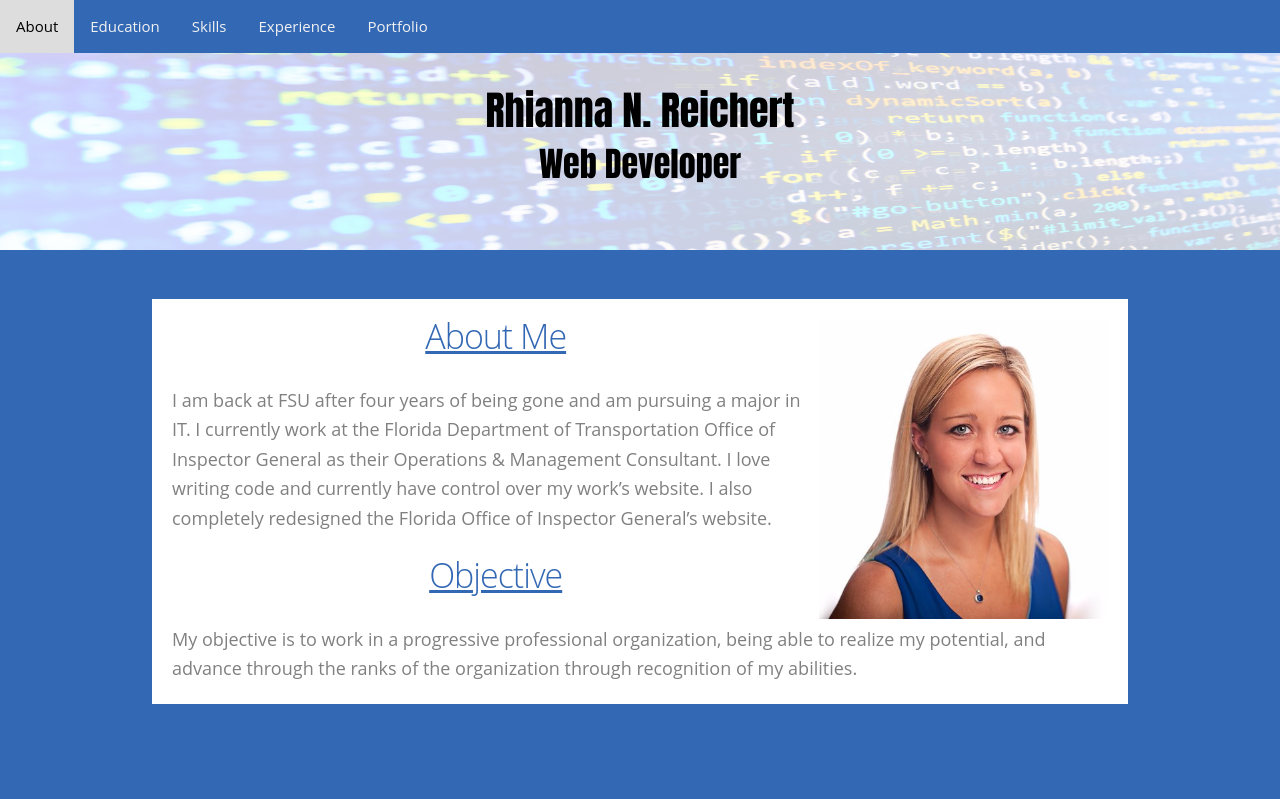
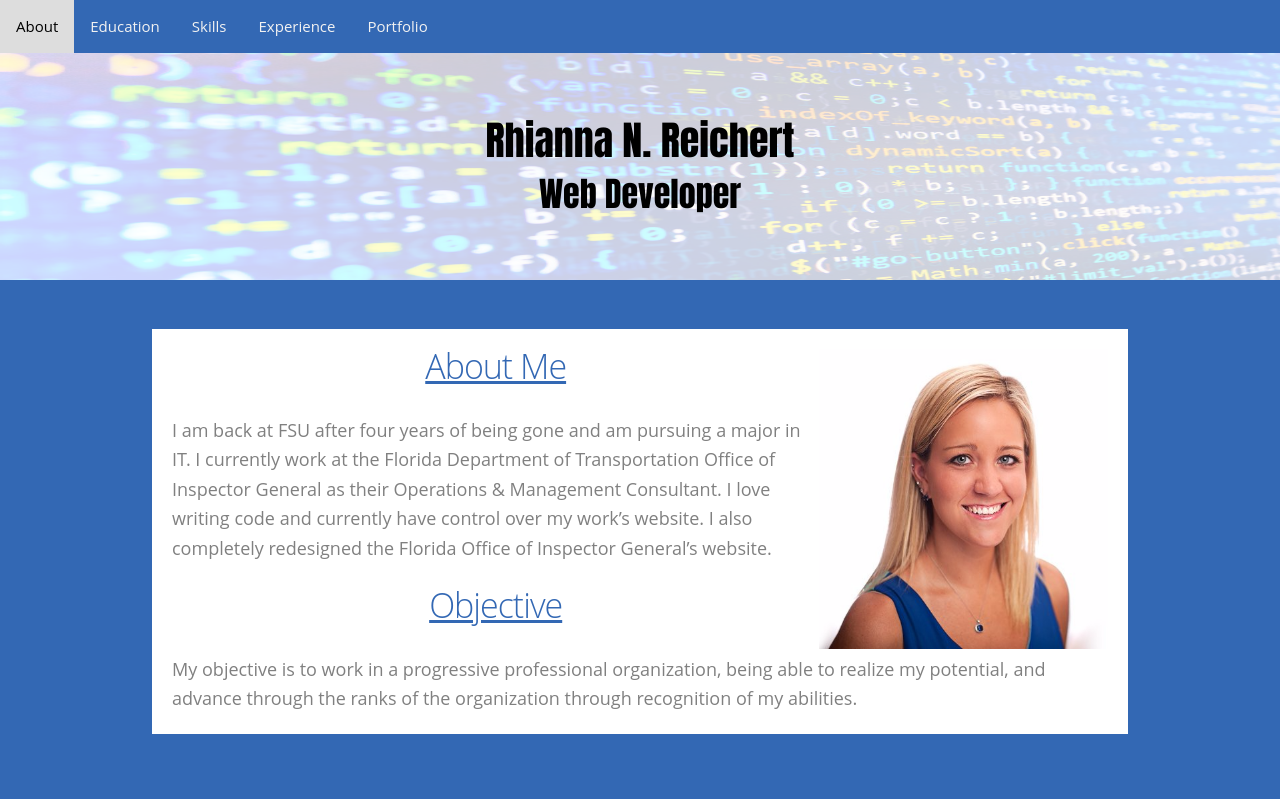
Before and after one commit to rnr06/interactiveresume, a plain HTML site: page index.html in a window 1280 px wide. Shown: the top 799 px of the page. Drawn offline with nearby package versions, Linux system fonts and the light colour scheme; a script that the page names is missing; files whose address does not match are found by name.

Commit message:
Update carousel.css

```diff
--- a/css/carousel.css
+++ b/css/carousel.css
@@ -40,7 +40,8 @@ body {
 /* Carousel base class */
 .carousel {
   height: 250px;
-  margin-bottom: 60px;
+  /*margin-bottom: 60px;*/
+  margin-top: 30px;
 }
 /* Since positioning the image, we need to help out the caption */
 .carousel-caption {
@@ -54,7 +55,7 @@ body {
 }
 .carousel-inner > .item > img {
   position: absolute;
-  top: 0;
+  top: 20px;
   left: 0;
   min-width: 100%;
   height: 250px;
```
